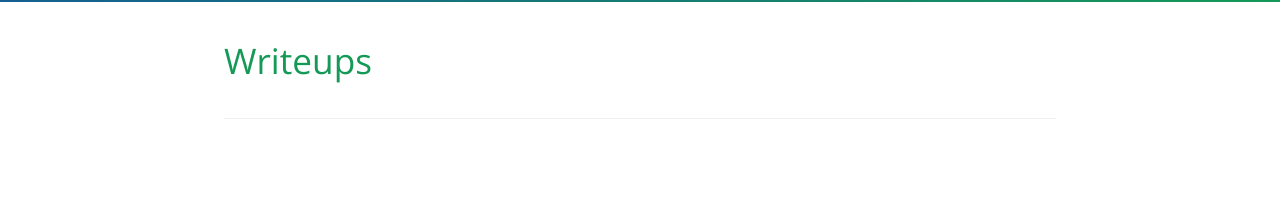
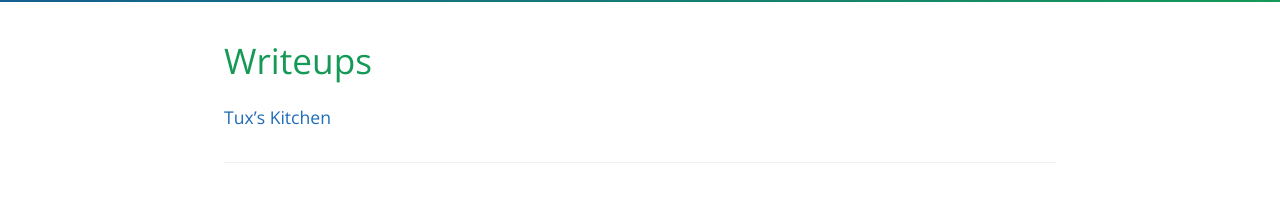
Before and after one commit to AdnanSlef/AdnanSlef.github.io, a Jekyll site: the page built from writeups.md, in a window 1280 px wide. Shown: the part 315-517 px from the top of the page. Built offline with Jekyll 4.4.1, drawn with Linux system fonts in a browser that asks for light colours.

Commit message:
add writeups to writeups page

```diff
--- a/writeups.md
+++ b/writeups.md
@@ -6,3 +6,7 @@ description: Explanations and solutions to CTF challenges
 ---
 
 # Writeups
+
+{% for post in site.categories.writeups %}
+  [{{post.title}}]({{post.url}})
+{% endfor %}
```
Also changed, not shown: index.md (+4 -0 lines).
